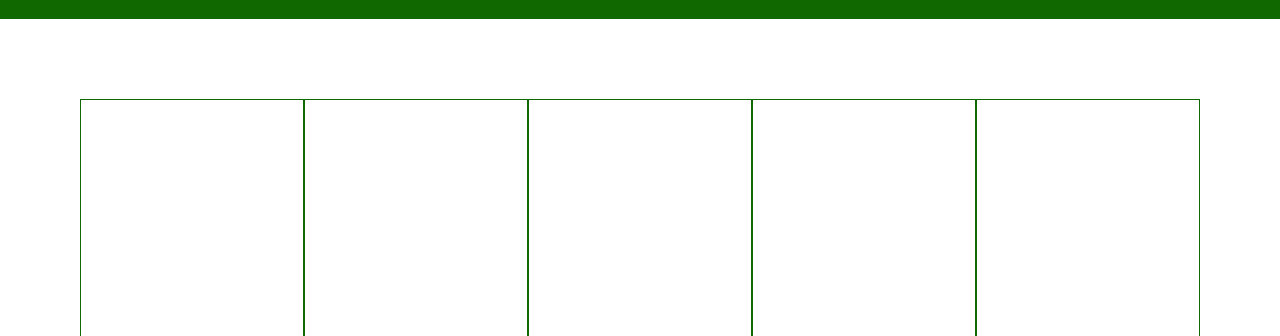
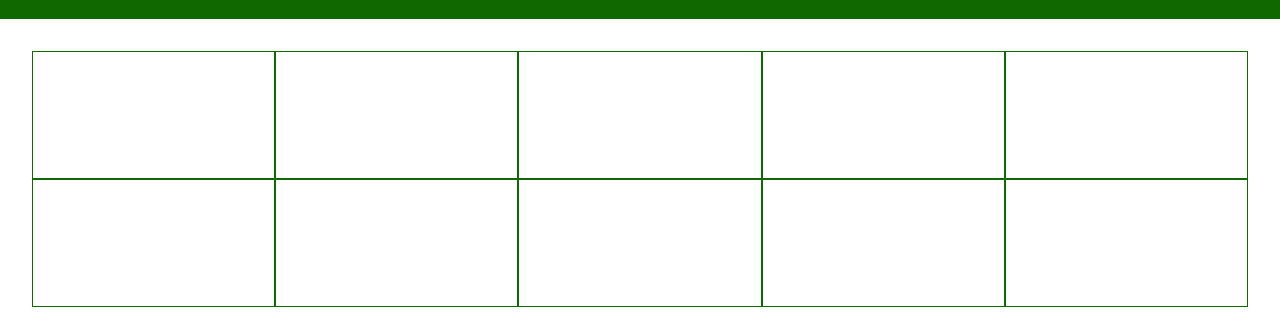
Before and after one commit to ShyroVO/Projet-Tri-selectif, a plain HTML site: page index.html in a window 1280 px wide. Shown: the part 109-445 px from the top of the page. Drawn offline with Linux system fonts and the light colour scheme.

Commit message:
sauvegarde

```diff
--- a/index.html
+++ b/index.html
@@ -8,6 +8,7 @@
     <link rel="stylesheet" href="style.css">
     <link rel="preconnect" href="https://fonts.gstatic.com">
     <link href="https://fonts.googleapis.com/css2?family=Lato:wght@300&display=swap" rel="stylesheet">
+    <script src="https://kit.fontawesome.com/f8e4a7ab95.js" crossorigin="anonymous"></script>
 </head>
 
 <body>
--- a/style.css
+++ b/style.css
@@ -26,8 +26,8 @@ h1{
 
 /* Container */
 #container {
-    padding: 5rem;
-    height: 45rem;
+    padding: 2rem;
+    height: 20rem;
     display: flex;
     flex-direction: row;
     flex-wrap: wrap;
```
